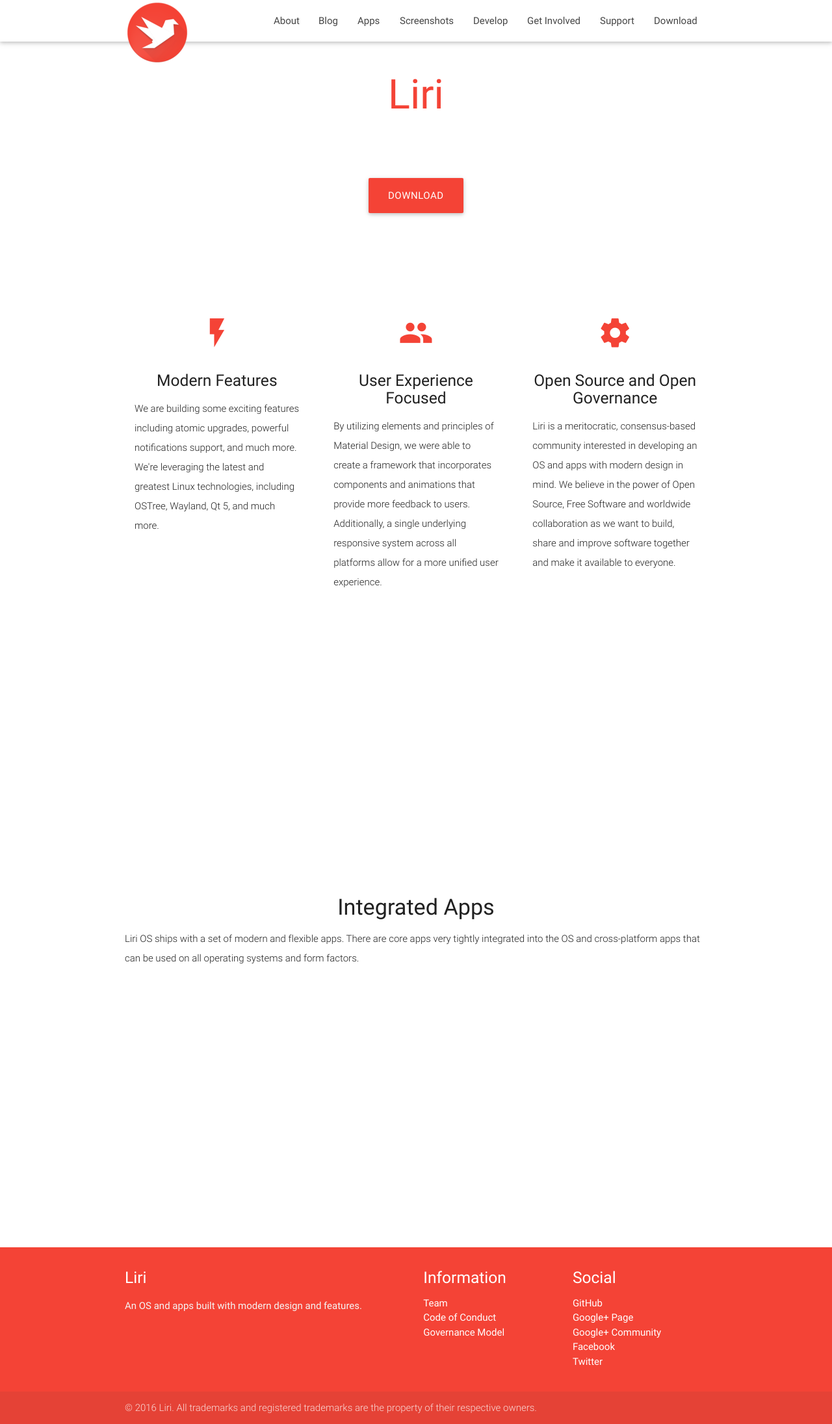
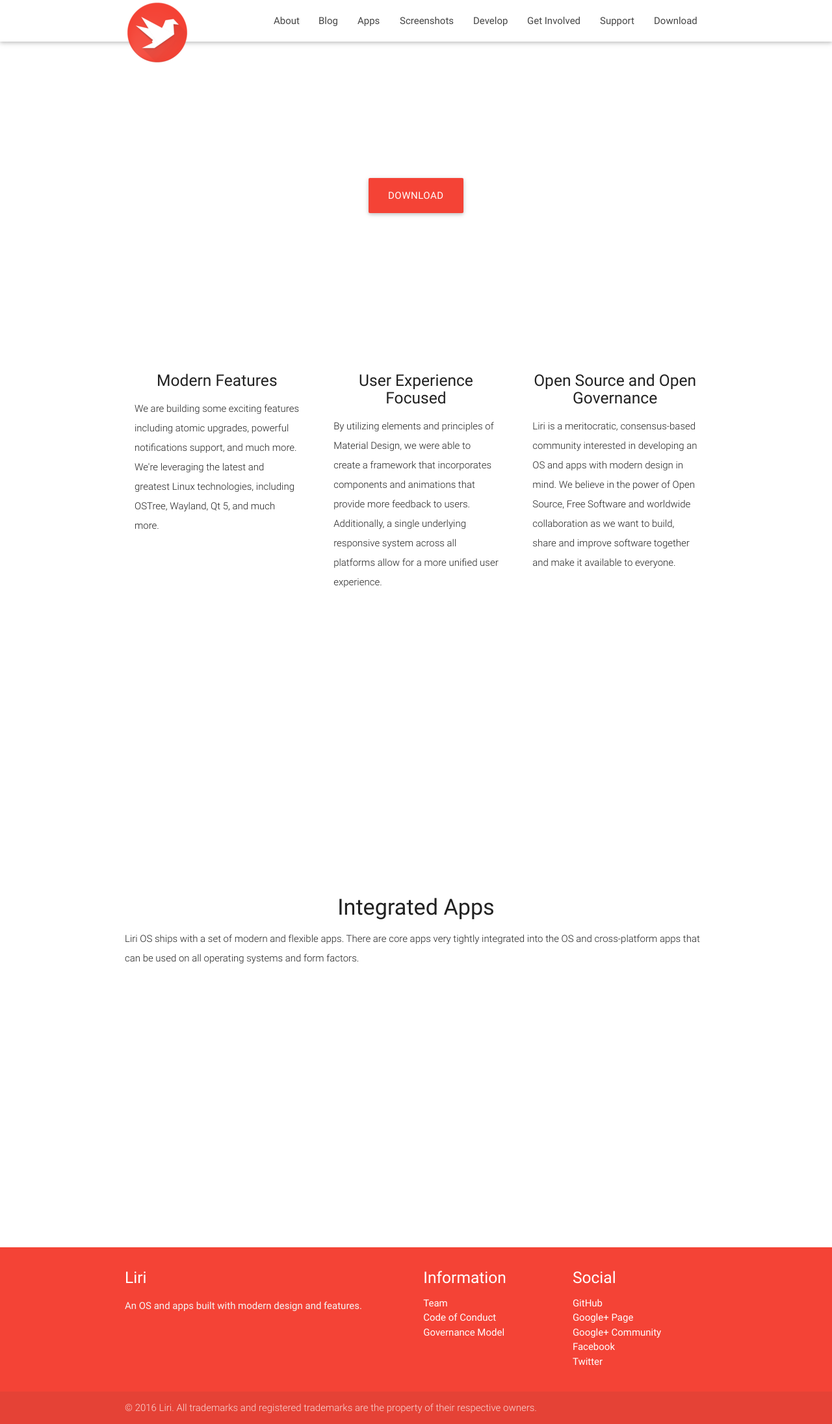
Before and after one commit to lirios/lirios.github.io, a Jekyll site: the page built from index.html, in a window 1280 px wide. Shown: the whole page at 65% size. Built offline with Jekyll 4.4.1, drawn with Linux system fonts in a browser that asks for light colours; nearby versions of some CDN libraries; a script that is not in the unit is left out.

Commit message:
Set primary and secondary text color

```diff
--- a/_layouts/page.html
+++ b/_layouts/page.html
@@ -4,7 +4,7 @@
 
 <article class="page">
   <header class="primary">
-    <h1 class="white-text">{{ page.title | escape }}</h1>
+    <h1 class="primary-text">{{ page.title | escape }}</h1>
   </header>
 
   {{ content | toc }}
--- a/css/materialize.scss
+++ b/css/materialize.scss
@@ -8,12 +8,15 @@
 $primary-color: color("red", "base") !default;
 $secondary-color: color("red", "base") !default;
 
+$primary-text-color: white !default;
+$secondary-text-color: white !default;
+
 .primary-text {
-  color: $primary-color !important;
+  color: $primary-text-color !important;
 }
 
 .secondary-text {
-  color: $secondary-color !important;
+  color: $secondary-text-color !important;
 }
 
 .primary {
```
